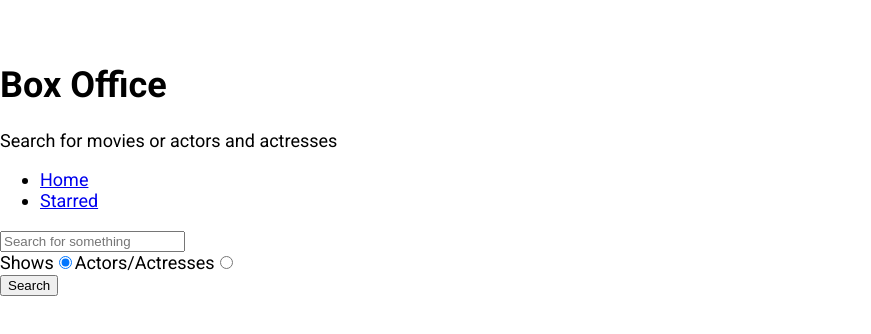
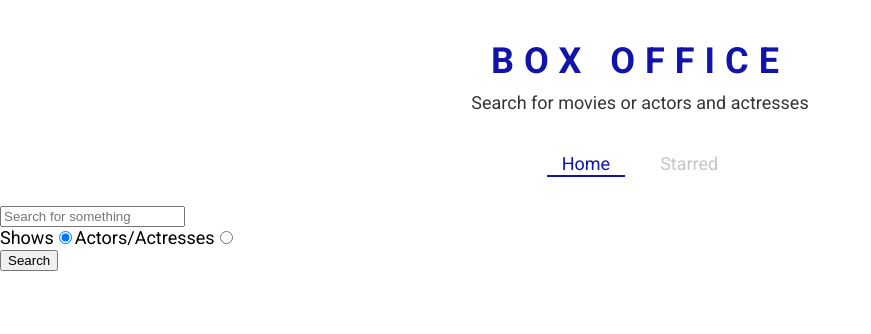
Before and after one commit to drewatienza/box-office, a React (Create React App) app: page / in a window 1280 px wide. Shown: the top 334 px of the page, without its empty margins (0-871 px from the left). Built offline with nearby package versions, Linux system fonts and the light colour scheme.

Commit message:
defined theme for styled components and created a few styled components

```diff
--- a/src/App.js
+++ b/src/App.js
@@ -1,12 +1,22 @@
 import React from 'react';
 import { Switch, Route } from 'react-router-dom';
+import { ThemeProvider } from 'styled-components';
 
 import Home from './pages/Home';
 import Starred from './pages/Starred';
 import Show from './pages/Show';
 
+const theme = {
+  mainColors: {
+    blue: '#1014AB',
+    gray: '#c6c6c6',
+    dark: '#353535',
+  },
+};
+
 function App() {
   return (
+    <ThemeProvider theme={theme}>
       <Switch>
         <Route exact path="/">
           <Home />
@@ -24,6 +34,7 @@
           <div>Page Not Found</div>
         </Route>
       </Switch>
+    </ThemeProvider>
   );
 }
 
--- a/src/components/Navigation.js
+++ b/src/components/Navigation.js
@@ -1,23 +1,32 @@
 import React from 'react';
-import { Link } from 'react-router-dom';
+import { useLocation } from 'react-router-dom';
+
+import { NavList, LinkStyled } from './Navs.styled';
 
 const LINKS = [
   { to: '/', text: 'Home' },
   { to: '/starred', text: 'Starred' },
 ];
 
-const Navigation = () => {
+const Navs = () => {
+  const location = useLocation();
+
   return (
     <div>
-      <ul>
+      <NavList>
         {LINKS.map(item => (
           <li key={item.to}>
-            <Link to={item.to}>{item.text}</Link>
+            <LinkStyled
+              to={item.to}
+              className={item.to === location.pathname ? 'active' : ''}
+            >
+              {item.text}
+            </LinkStyled>
           </li>
         ))}
-      </ul>
+      </NavList>
     </div>
   );
 };
 
-export default Navigation;
+export default Navs;
--- /dev/null
+++ b/src/components/Navs.styled.js
@@ -0,0 +1,41 @@
+import styled from 'styled-components';
+import { Link } from 'react-router-dom';
+
+export const NavList = styled.ul`
+  display: flex;
+  justify-content: center;
+  list-style: none;
+  margin: 0 0 30px;
+  padding: 0;
+`;
+
+export const LinkStyled = styled(Link)`
+  margin: 0 10px;
+  padding: 3px 15px;
+  position: relative;
+  text-decoration: none;
+  color: ${({ theme }) => theme.mainColors.gray};
+  &.active {
+    color: ${({ theme }) => theme.mainColors.blue};
+    &:after {
+      content: '';
+      position: absolute;
+      display: block;
+      height: 2px;
+      left: 0%;
+      bottom: 0;
+      background-color: ${({ theme }) => theme.mainColors.blue};
+      animation: slide-in 0.3s ease-in forwards;
+      @keyframes slide-in {
+        from {
+          left: 50%;
+          width: 0;
+        }
+        to {
+          left: 0%;
+          width: 100%;
+        }
+      }
+    }
+  }
+`;
--- a/src/components/Title.js
+++ b/src/components/Title.js
@@ -1,11 +1,12 @@
 import React from 'react';
+import { TitleWrapper } from './Title.styled';
 
 const Title = ({ title, subtitle }) => {
   return (
-    <div>
+    <TitleWrapper>
       <h1>{title}</h1>
       <p>{subtitle}</p>
-    </div>
+    </TitleWrapper>
   );
 };
 
--- /dev/null
+++ b/src/components/Title.styled.js
@@ -0,0 +1,18 @@
+import styled from 'styled-components';
+
+export const TitleWrapper = styled.div`
+  text-align: center;
+  margin: 0 0 40px;
+
+  h1 {
+    color: ${({ theme }) => theme.mainColors.blue};
+    letter-spacing: 10px;
+    text-transform: uppercase;
+    margin: 0 0 10px;
+  }
+
+  p {
+    color: ${({ theme }) => theme.mainColors.dark};
+    margin: 0;
+  }
+`;
```
Lines whose indentation alone changed are shown as unchanged.
